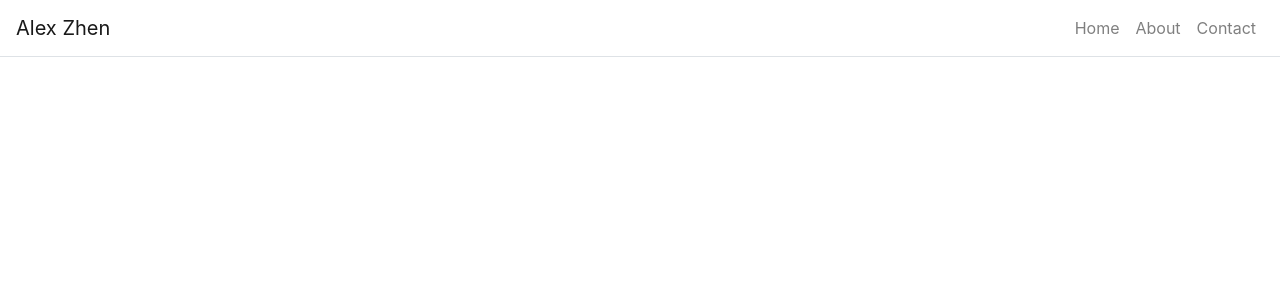
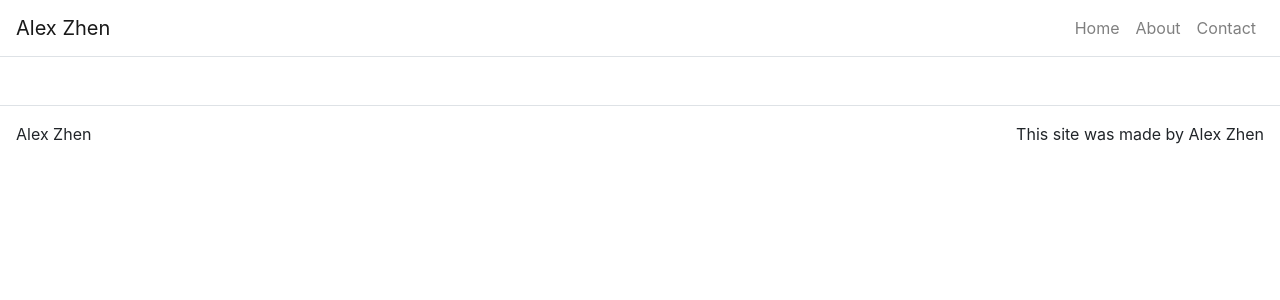
Before and after one commit to alexzhen93/Personal-Porfolio-, a React (Create React App) app: page / in a window 1280 px wide. Shown: the top 300 px of the page. Built offline with nearby package versions, Linux system fonts and the light colour scheme.

Commit message:
Footer added

```diff
--- a/src/App.js
+++ b/src/App.js
@@ -4,6 +4,8 @@
 import Navbar from 'react-bootstrap/Navbar';
 import Nav from 'react-bootstrap/Nav';
 import './App.css';
+
+import Footer from './components/Footer';
 
 class App extends React.Component {
   constructor(props){
@@ -46,6 +48,8 @@
             </Navbar.Collapse>
           </Navbar>
 
+          <Footer/>
+
         </Container>
       </Router>
     );
--- /dev/null
+++ b/src/components/Footer.js
@@ -0,0 +1,24 @@
+import React from 'react';
+import Container from 'react-bootstrap/Container';
+import Row from 'react-bootstrap/Row';
+import Col from 'react-bootstrap/Col';
+
+function Footer() {
+
+    return(
+        <footer className="mt-5">
+            <Container fluid={true}>
+                <Row className="border-top justify-content-between p-3">
+                    <Col className="p-0" md={3} sm={12}>
+                        Alex Zhen
+                    </Col>
+                    <Col className="p-0 d-flex justify-content-end" md={3} sm={12}>
+                        This site was made by Alex Zhen
+                    </Col>
+                </Row>
+            </Container>
+        </footer>
+    );
+}
+
+export default Footer;
```
